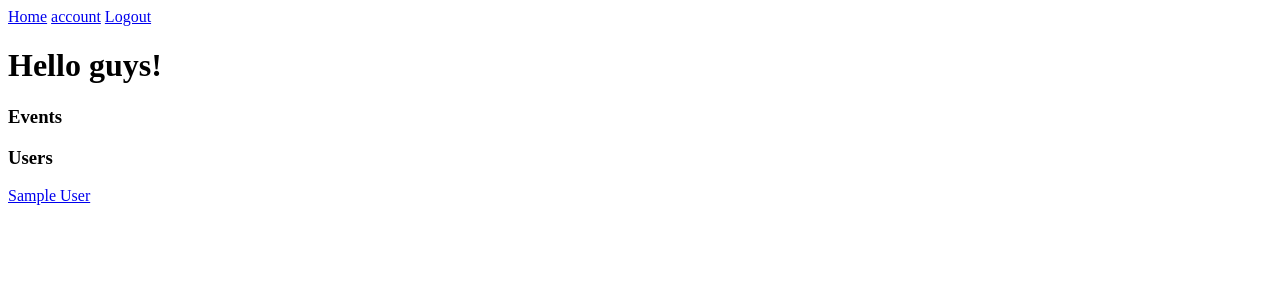
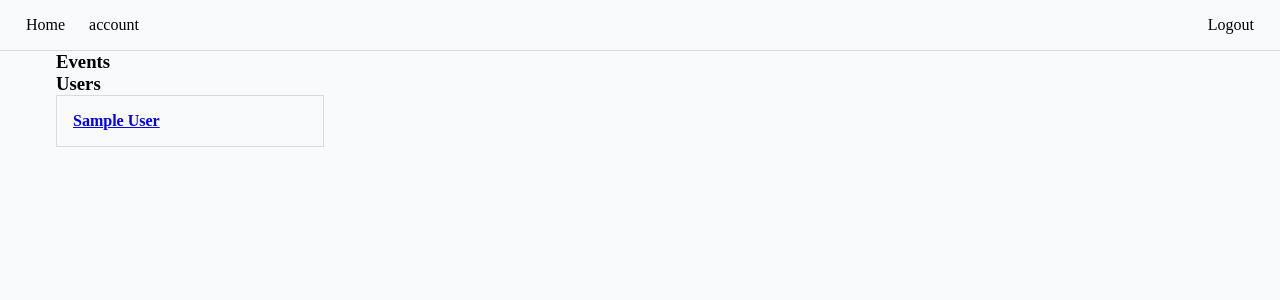
Before and after one commit to TimOsahenru/event-registration, a Django app: page / in a window 1280 px wide. Shown: the top 300 px of the page. Run offline with Django 4.2, Linux system fonts and the light colour scheme; the visitor is signed in with stand-in values (Sample User, id 1); data comes from the database, SQL or seed files in the repository; data that the repository does not hold is empty.

```diff
--- a/app/models.py
+++ b/app/models.py
@@ -7,7 +7,7 @@ class User(AbstractUser):
     email = models.EmailField(unique=True, null=True)
     bio = models.TextField(null=True, blank=True)
     hackathon_participant = models.BooleanField(default=True, null=True)
-    # avatar =
+    avatar = models.ImageField(default='avatar.png')
 
     USERNAME_FIELD = 'email'
     REQUIRED_FIELDS = ['username']
--- a/config/settings.py
+++ b/config/settings.py
@@ -124,7 +124,10 @@ USE_TZ = True
 # https://docs.djangoproject.com/en/4.1/howto/static-files/
 
 STATIC_URL = 'static/'
-# LOGIN_URL = 'login'
+
+STATICFILES_DIRS = [
+	BASE_DIR / 'static'
+]
 
 # Default primary key field type
 # https://docs.djangoproject.com/en/4.1/ref/settings/#default-auto-field
--- /dev/null
+++ b/static/css/main.css
@@ -0,0 +1,65 @@
+*{
+	box-sizing: border-box;
+	margin: 0;
+	padding: 0;
+	background-color: rgb(249, 250, 251);
+}
+
+
+@media (max-width:1200px){
+	.container--main{
+		width: 100%;
+	}
+}
+
+
+
+.event--lists{
+	display: grid;
+	grid-template-columns: 1fr 1fr;
+	gap: 2em;
+}
+
+
+.container--main{
+	max-width: 1200px;
+	margin: 0 auto;
+	padding: 0 1em;
+}
+
+
+nav{
+	width: 100%;
+	padding: 1em;
+	border-bottom: 1px solid rgb(218, 218, 218);
+	display: flex;
+	justify-content: space-between;
+}
+
+
+nav a{
+	text-decoration: none;
+	color: black;
+	margin: 0 10px;
+}
+
+
+.users--lists{
+	display: grid;
+	grid-template-columns: 1fr 1fr 1fr 1fr;
+	gap: 2em;
+}
+
+
+.wrapper--event{
+	border: 1px solid rgb(218, 218, 218);
+	padding: 1em;
+	border-radiud: 5px;
+}
+
+
+.wrapper--user{
+	border: 1px solid rgb(218, 218, 218);
+	padding: 1em;
+	border-radiud: 5px;
+}
--- a/templates/base.html
+++ b/templates/base.html
@@ -1,13 +1,17 @@
 <!DOCTYPE html>
+{% load static %}
 <html lang="en">
 <head>
     <meta charset="UTF-8">
     <title>Title</title>
+    <link rel='stylesheet' type'text/css' href="{% static 'css/main.css' %}">
 </head>
 <body>
 {% include 'navbar.html' %}
+<div class="container--main">
 {% block content %}
 
 {% endblock %}
+</div>
 </body>
 </html>
--- a/templates/home.html
+++ b/templates/home.html
@@ -1,16 +1,16 @@
 {% extends 'base.html' %}
 
 {% block content %}
-<h1>Hello guys!</h1>
-
-<section>
+<section class='container--events'>
 <h3>Events</h3>
 
-<div id='event--lists'>
+<div class='event--lists'>
 {% for event in events %}
 <a href="{% url 'event' event.id %}">
-<div>
-{{event.name}}
+<div class='wrapper--event'>
+<strong>{{event.name}}</strong>
+<p>{{event.participation.count}} registered</p>
+<p>{{event.registration_deadline}} registration deadline</p>
 </div>
 </a>
 {% endfor %}
@@ -20,11 +20,11 @@
 <section>
 <h3>Users</h3>
 
-<div id='event--lists'>
+<div class='users--lists'>
 {% for user in users %}
 <a href="{% url 'profile' user.id %}">
-<div>
-{{user.name}}
+<div class="wrapper--user">
+<h4>{{user.name}}</h4>
 </div>
 </a>
 {% endfor %}
--- a/templates/navbar.html
+++ b/templates/navbar.html
@@ -1,10 +1,16 @@
 <nav>
+<div>
 <a href="{% url 'home' %}">Home</a>
+{% if request.user.is_authenticated %}
+<a href="{% url 'account' %}">account</a>
+{% endif %}
+</div>
 
+<div>
     {% if request.user.is_authenticated %}
-    <a href="{% url 'account' %}">account</a>
     <a href="{% url 'logout' %}">Logout</a>
     {% else %}
     <a href="{% url 'login' %}">Login</a>
     {% endif %}
+</div>
 </nav>
```
Also changed, not shown: app/migrations/0006_user_avatar.py (added), static/images/avatar.png (added).
